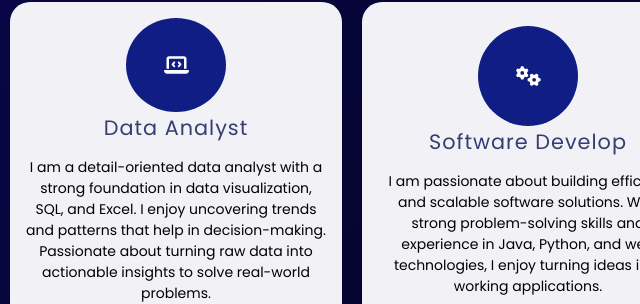
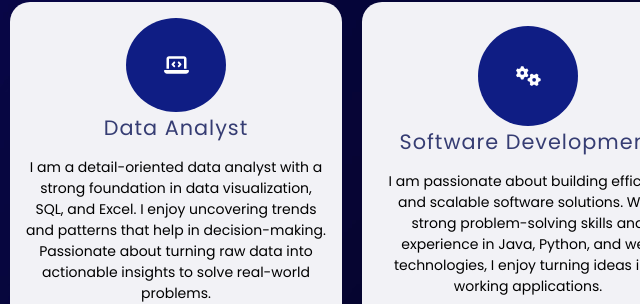
Before and after one commit to Amra2002/portfolio, a plain HTML site: page index.html in a window 1280 px wide. Shown: the part 1779-2083 px from the top of the page, 640-1280 px from the left. Drawn offline with nearby package versions, Linux system fonts and the light colour scheme.

Commit message:
Update index.html

```diff
--- a/index.html
+++ b/index.html
@@ -172,7 +172,7 @@
           <div class="icon">
             <i class="fas fa-cogs"></i>
           </div>
-          <h3 class="greet-heading blue-text">Software Develop</h3>
+          <h3 class="greet-heading blue-text">Software Development</h3>
           <p class="small-para black-text">
            I am passionate about building efficient and scalable software solutions. With strong problem-solving
 		   skills and experience in Java, Python, and web technologies, I enjoy turning ideas into working applications.
```
